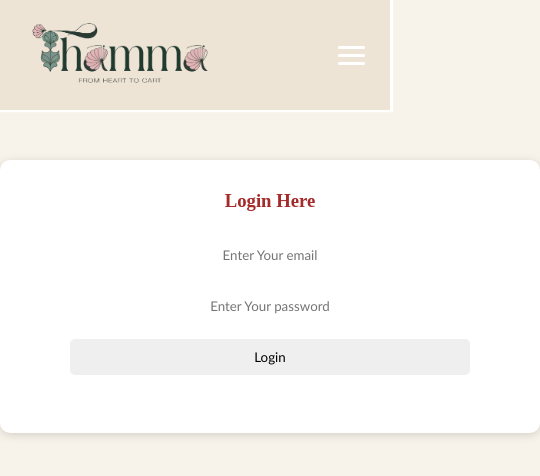
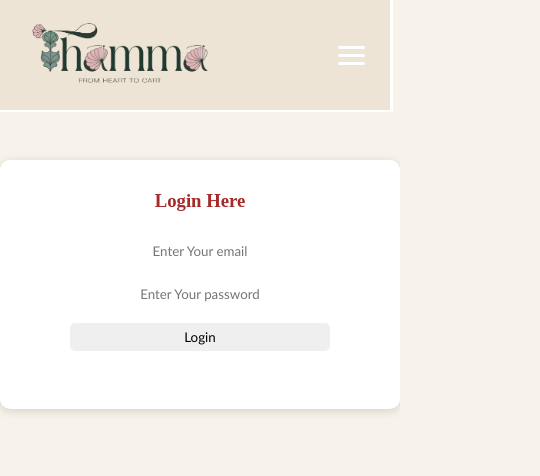
Before and after one commit to MangineniRuthu/ShoppingCart_MERN, a React (Create React App) app in the folder frontend/: page /login in a window 390 px wide. Shown: the top 476 px of the page, 540 px wide, since content can reach past the window. Built offline with nearby package versions, Linux system fonts and the light colour scheme.

Commit message:
form css

```diff
--- a/frontend/src/index.css
+++ b/frontend/src/index.css
@@ -583,12 +583,7 @@ img {
 
 
 /* Form Css */
-/*.form-outline{
-  align-items: center;
-  margin:50px 100px 10px 100px;
-  box-shadow: 0px 2px 6px 3px silver;
 
-}*/
 .form-outline {
   margin: 50px auto;
   width: 500px;
@@ -596,6 +591,11 @@ img {
   box-shadow: 0px 2px 10px rgba(0,0,0,0.15);
   border-radius: 10px;
   background: #fff;
+}
+@media(max-width:600px){
+  .form-outline{
+    width:360px;
+  }
 }
 .form-outline h3{
   text-align: center;
@@ -611,7 +611,7 @@ img {
   text-align: center;
   border:none;
   text-decoration: none;
-  padding:10px;
+  padding:6px;
   margin:5px 50px 10px 50px;
   border-radius: 5px;
   font-family:'Trebuchet MS', 'Lucida Sans Unicode', 'Lucida Grande', 'Lucida Sans', Arial, sans-serif
```
